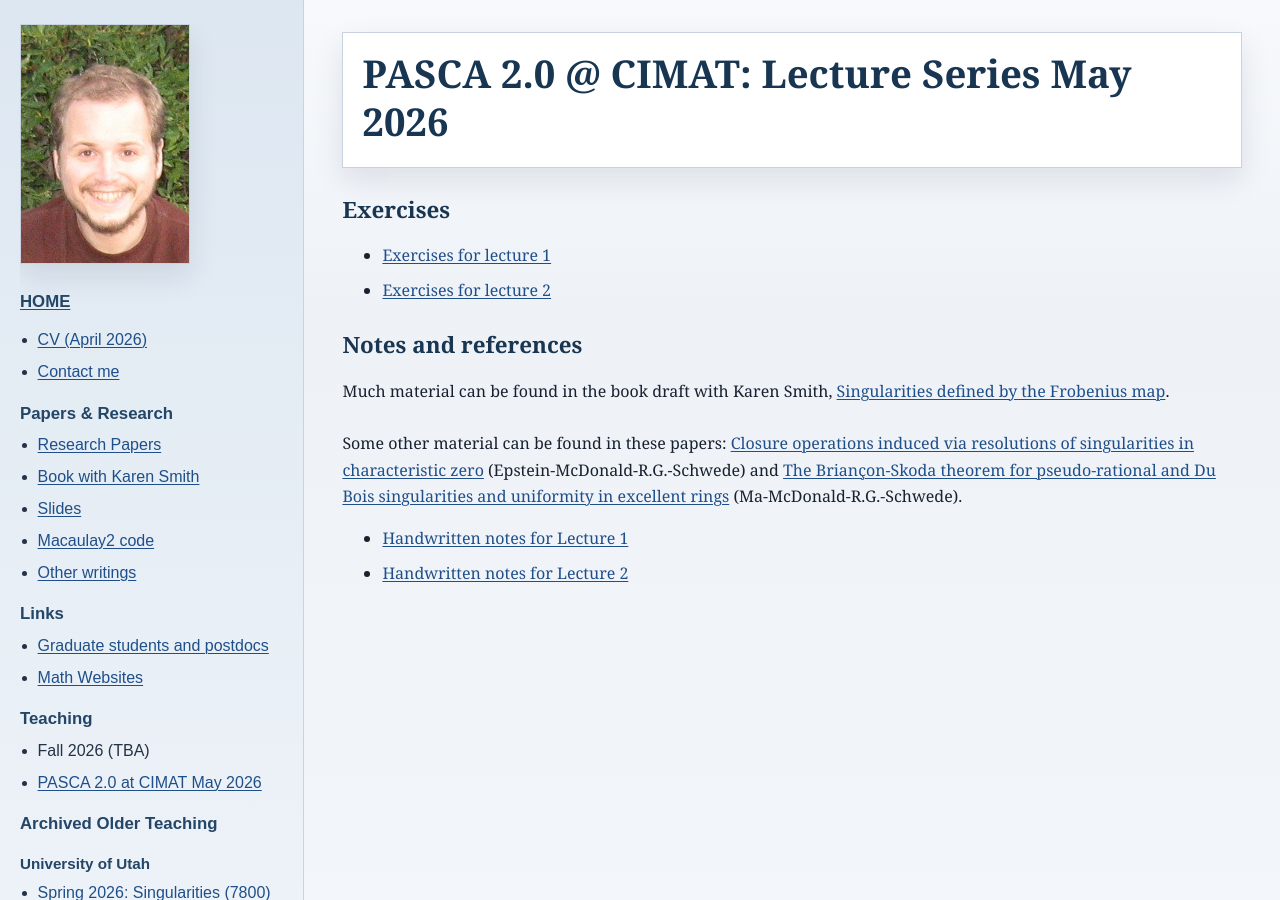
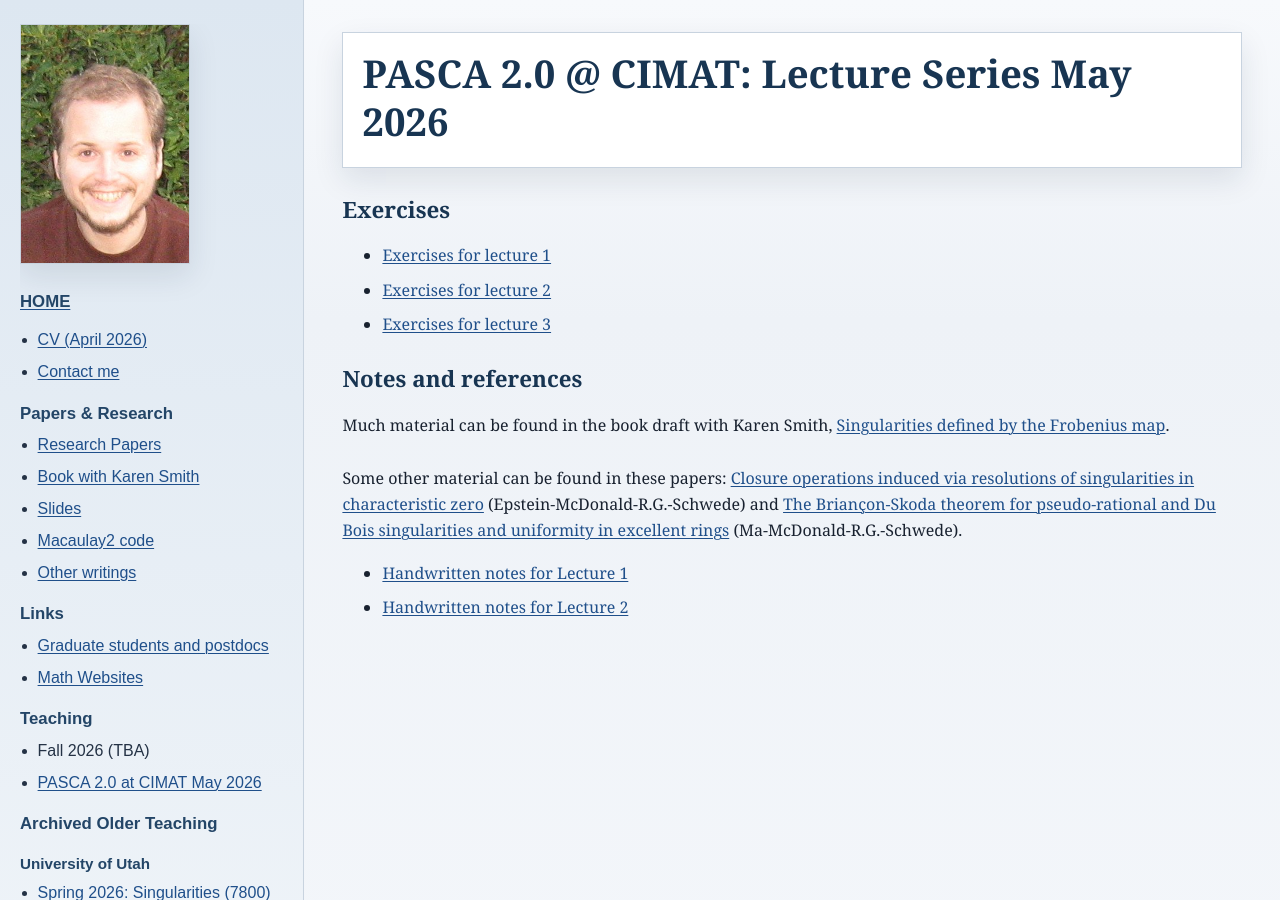
Before and after one commit to kschwede/kschwede.github.io, a Jekyll site: the page built from CIMAT2026/index.html, in a window 1280 px wide and 900 px high. Built offline with Jekyll 4.4.1, drawn with Linux system fonts in a browser that asks for light colours.

Commit message:
adding and updating exercise sets

```diff
--- a/CIMAT2026/index.html
+++ b/CIMAT2026/index.html
@@ -9,6 +9,7 @@ title: 'PASCA 2.0 Material'
 <ul>
   <li><a href="Exercises-Lecture1.pdf">Exercises for lecture 1</a></li>
   <li><a href="Exercises-Lecture2.pdf">Exercises for lecture 2</a></li>
+  <li><a href="Exercises-Lecture3.pdf">Exercises for lecture 3</a></li>
 </ul>
 
 <h2>Notes and references</h2>
```
Also changed, not shown: 3 other files.
